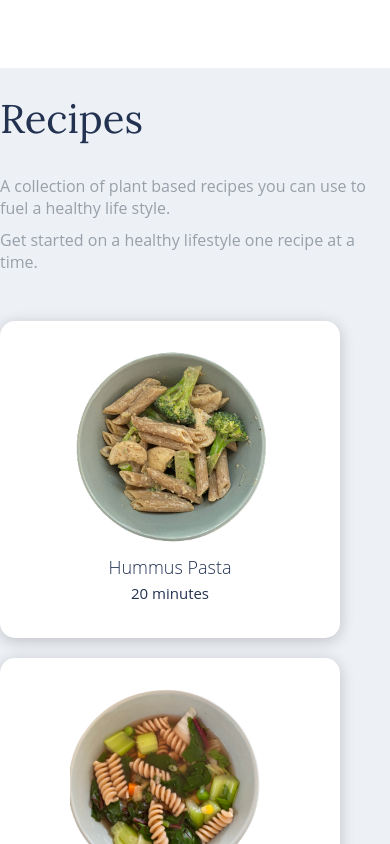
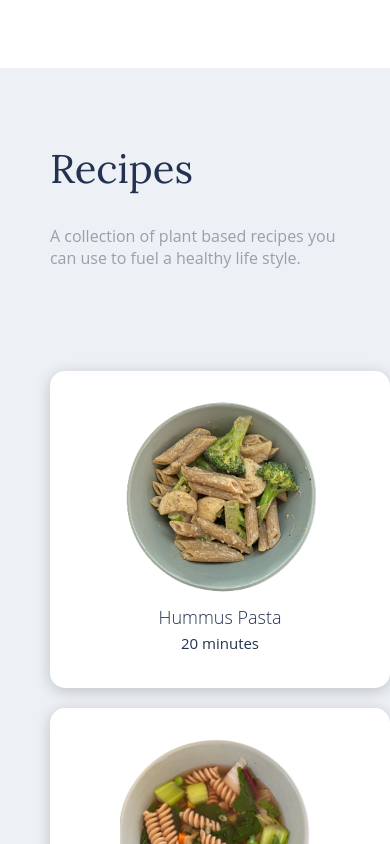
Before and after one commit to vilinh/plant-recipes-react, a React (Create React App) app: page /recipes in a window 390 px wide. Shown: the top 844 px of the page. Built offline with nearby package versions, Linux system fonts and the light colour scheme.

Commit message:
navbar changes

```diff
--- a/src/components/Navbar.jsx
+++ b/src/components/Navbar.jsx
@@ -6,18 +6,19 @@ function Navbar() {
 
     const [showLinks, setShowLinks] = useState(false);
 
+
     return (
         <nav>
             <div className='logo'>
                 <Link to ="/"><h4>plant recipes</h4></Link>
             </div>
             <ul className='nav-links' id={showLinks ? "hidden" : ""}>
-                <Link to ="/"><li>Home</li></Link>
+                <Link to ="/"><li >Home</li></Link>
                 <Link to ="/recipes"><li>Recipes</li></Link>
                 <Link to ="/about"><li>About</li></Link>
                 <li>Contact</li>
             </ul>
-            <div class="menu-btn"  id={showLinks ? "showmenu" : ""}>
+            <div class="menu-btn" id={showLinks ? "showmenu" : ""}>
                 <i onClick={() => setShowLinks(!showLinks)}class="fa fa-bars"></i>
             </div>
         </nav>
--- a/src/pages/RecipesPage.jsx
+++ b/src/pages/RecipesPage.jsx
@@ -12,7 +12,6 @@ export default function RecipesPage() {
                     <h1>Recipes</h1>
                     <p>A collection of plant based recipes you can use
                     to fuel a healthy life style.</p>
-                    <p>Get started on a healthy lifestyle one recipe at a time.</p>
                 </div>
             <div className="recipeList">
                 {RecipeList.map((recipeItem, key) => {
--- a/src/styles/RecipesPage.css
+++ b/src/styles/RecipesPage.css
@@ -66,7 +66,7 @@
     }
 }
 @media only screen and (max-width: 850px) {
-    .max-width {
+    .recipesPage .max-width {
         padding: 50px;
     }
     .recipeList {
```
